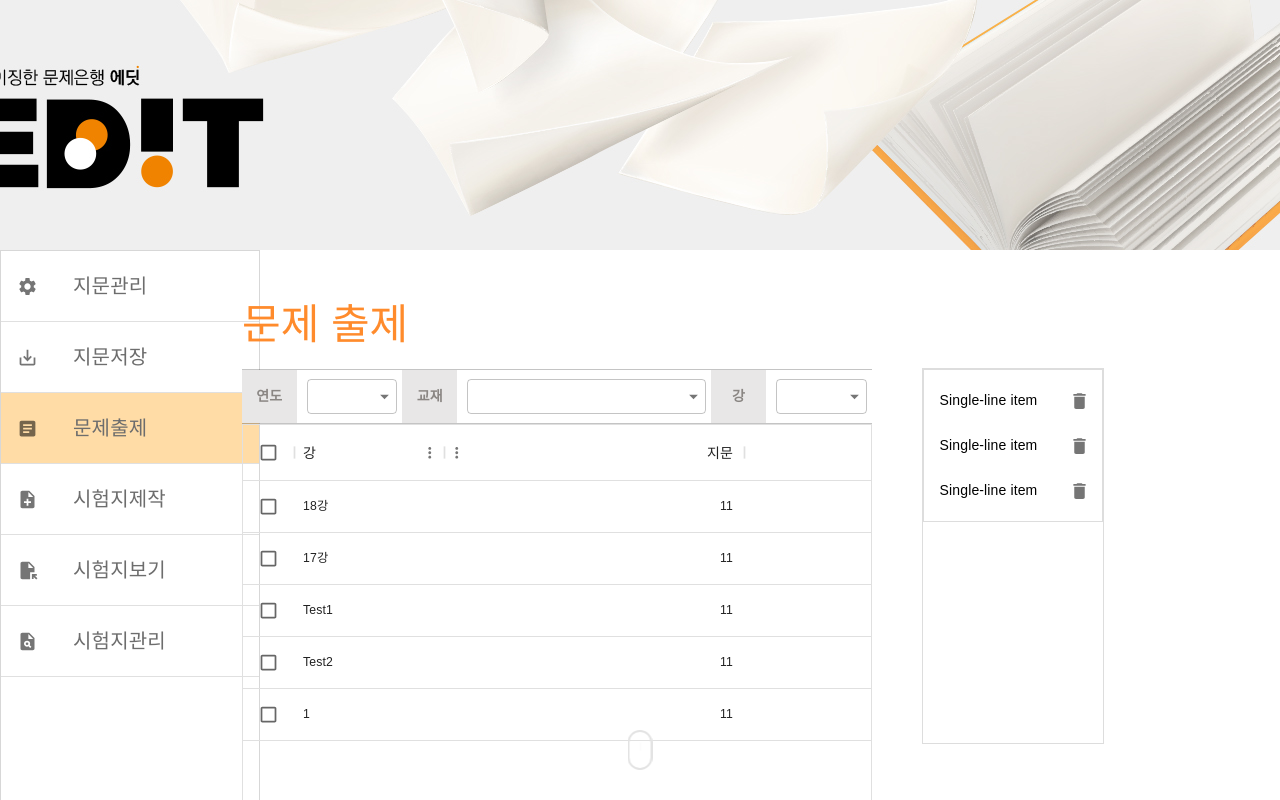
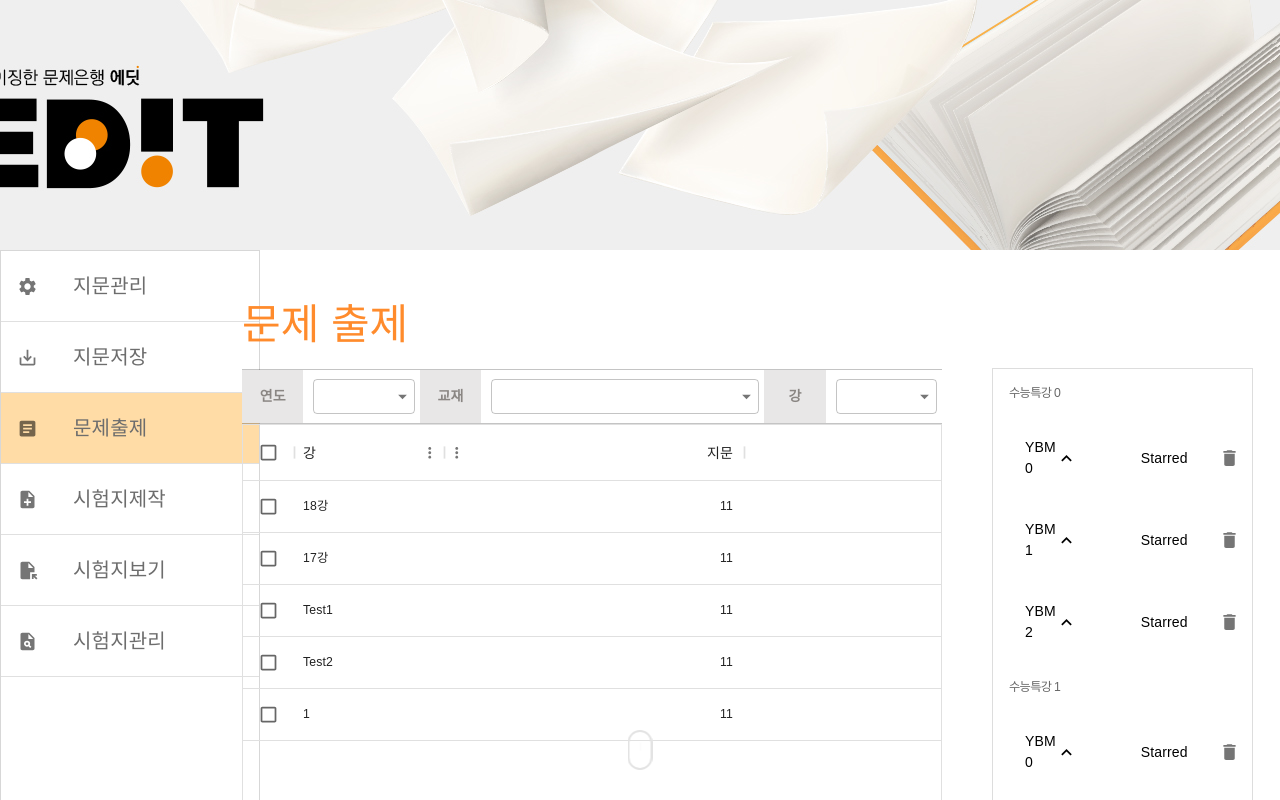
Before and after one commit to Blooming-Flower/blooming-flower-front, a React (Vite) app: page /question/questionCrt in a window 1280 px wide. Shown: the top 800 px of the page. Built offline with nearby package versions, Linux system fonts and the light colour scheme; a web font is replaced by a local one.

Commit message:
문제출제 리스트 구현즁

```diff
--- a/src/assets/css/questionCreate/questionCrt.scss
+++ b/src/assets/css/questionCreate/questionCrt.scss
@@ -1,5 +1,4 @@
 .mainCont2 {
-  width: 80%;
   float: left;
   .MuiOutlinedInput-notchedOutline {
     height: 35px;
@@ -40,10 +39,6 @@
   font-size: 1rem;
 }
 
-.css-h4y409-MuiList-root {
-  border: 1px solid #dddddd !important;
-}
-
 .css-1k9ek97 {
   width: 180px !important;
 }
@@ -57,6 +52,7 @@
 .css-mhc70k-MuiGrid-root {
   margin-top: 0px !important;
   margin-left: 0px !important;
+  flex-wrap: nowrap !important;
 }
 
 .css-oiblgr {
--- a/src/assets/css/questionCreate/questionList.scss
+++ b/src/assets/css/questionCreate/questionList.scss
@@ -1,7 +1,7 @@
 .questionList-item {
-  height: 376px;
   margin-top: 118px;
   border: 1px solid #dddddd;
+  height: 100%;
 }
 
 .css-1k9ek97 {
@@ -12,6 +12,11 @@
   margin: 0px auto !important;
 }
 
-.css-h4y409-MuiList-root {
-  border: 0px solid #dddddd !important;
+.css-1hln3ey-MuiList-root {
+  max-width: 200px !important;
 }
+
+.css-mu1651-MuiList-root {
+  max-height: 500px !important;
+  border-radius: 10px !important;
+}
--- a/src/pages/menu/question/questionCreate/questionList.tsx
+++ b/src/pages/menu/question/questionCreate/questionList.tsx
@@ -1,63 +1,70 @@
 import {
-  Box,
-  Grid,
   IconButton,
   List,
   ListItem,
   ListItemText,
-  ListItemAvatar,
-  Avatar,
   styled,
+  ListItemButton,
+  Collapse,
+  ListItemIcon,
+  ListSubheader,
 } from "@mui/material";
-import React from "react";
+import React, { useState } from "react";
 import DeleteIcon from "@mui/icons-material/Delete";
 
 //css
 import "@css/questionCreate/questionList.scss";
-
-const Demo = styled("div")(({ theme }) => ({
-  backgroundColor: theme.palette.background.paper,
-}));
-
-const generate = (element: React.ReactElement) => {
-  return [0, 1, 2].map((value) =>
-    React.cloneElement(element, {
-      key: value,
-    })
-  );
-};
+import { ExpandMore, ExpandLess, StarBorder } from "@mui/icons-material";
 
 const QuestionList = () => {
-  const [dense, setDense] = React.useState(false);
-  const [secondary, setSecondary] = React.useState(false);
+  const [open, setOpen] = React.useState(true);
+  const handleClick = () => {
+    setOpen(!open);
+  };
 
   return (
     <div className="questionList-item">
-      <Grid item xs={6} md={4}>
-        <Demo>
-          <List dense={dense}>
-            {generate(
+      <List
+        sx={{
+          maxWidth: 360,
+          bgcolor: "background.paper",
+          position: "relative",
+          overflow: "auto",
+          maxHeight: 300,
+          "& ul": { padding: 0 },
+        }}
+        subheader={<li />}
+      >
+        {[0, 1, 2, 3, 4].map((sectionId) => (
+          <li key={`section-${sectionId}`}>
+            <ul>
+              <ListSubheader>{`수능특강 ${sectionId}`}</ListSubheader>
+              {[0, 1, 2].map((item) => (
                 <ListItem
+                  key={`item-${sectionId}-${item}`}
                   secondaryAction={
                     <IconButton edge="end" aria-label="delete">
                       <DeleteIcon />
                     </IconButton>
                   }
                 >
-                {/* <ListItemAvatar>
-                    <Avatar>
-                      <FolderIcon />
-                    </Avatar>
-                  </ListItemAvatar> */}
-                <ListItemText
-                  primary="Single-line item"
-                  secondary={secondary ? "Secondary text" : null}
-                />
+                  <ListItemButton onClick={handleClick}>
+                    <ListItemText primary={`YBM ${item}`} />
+                    {open ? <ExpandLess /> : <ExpandMore />}
+                  </ListItemButton>
+                  <Collapse in={open} timeout="auto" unmountOnExit>
+                    <List component="div" disablePadding>
+                      <ListItemButton sx={{ pl: 2 }}>
+                        <ListItemText primary="Starred" />
+                      </ListItemButton>
+                    </List>
+                  </Collapse>
                 </ListItem>
-            )}
+              ))}
+            </ul>
+          </li>
+        ))}
       </List>
-        </Demo>
-      </Grid>
     </div>
   );
 };
```
Lines whose indentation alone changed are shown as unchanged.
